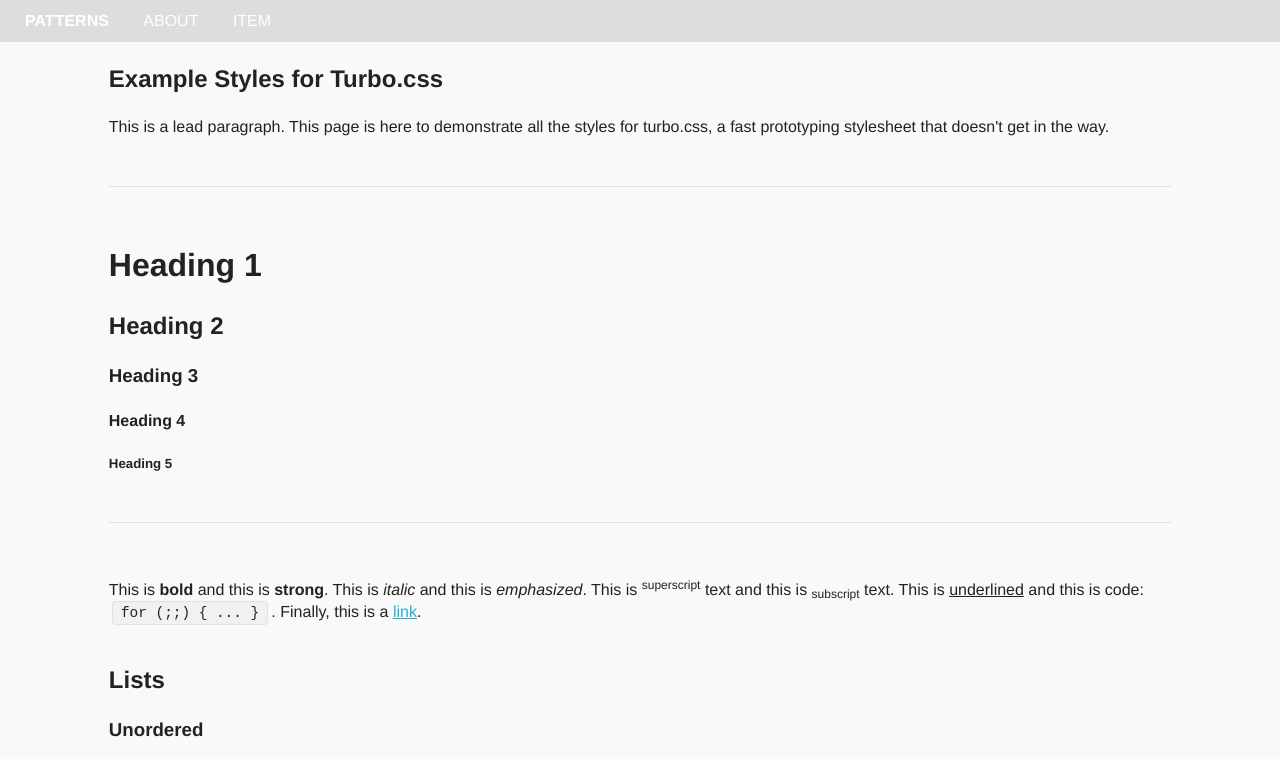
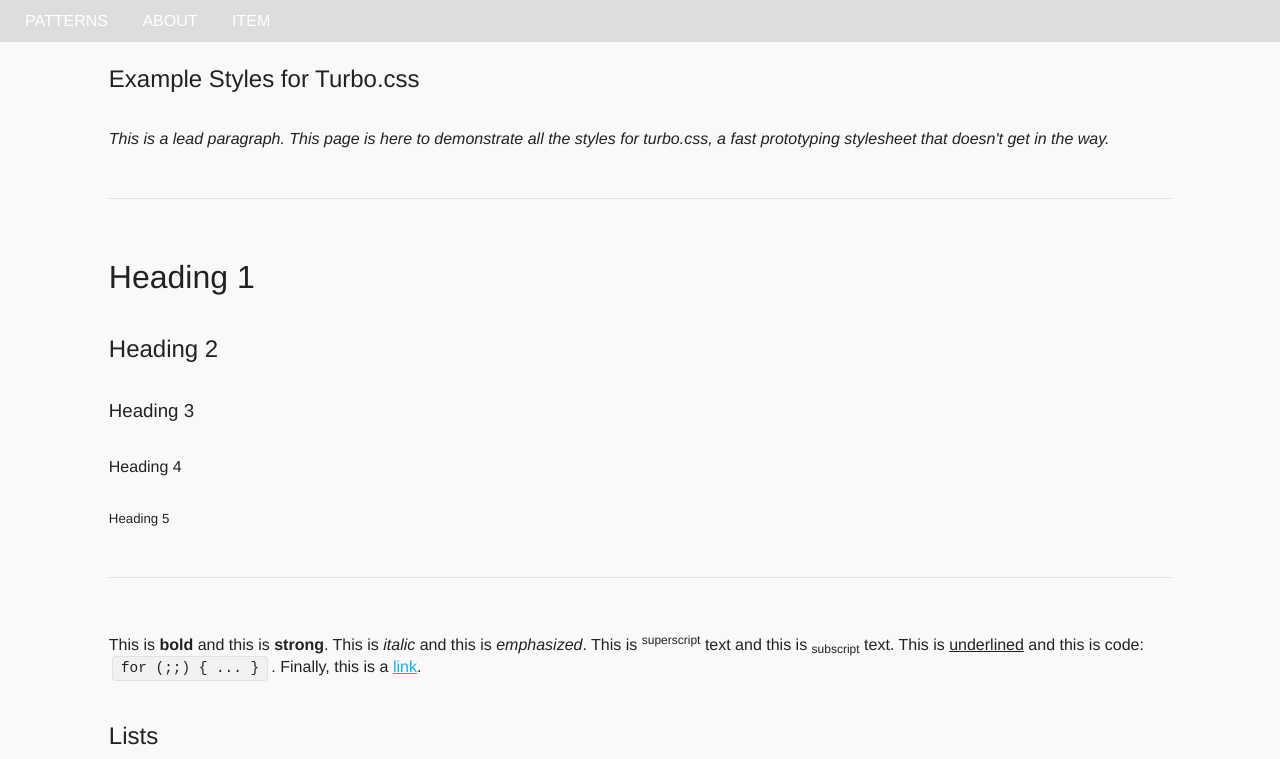
Before and after one commit to ek-nz/turbo, a plain HTML site: page index.html in a window 1280 px wide. Shown: the top 759 px of the page. Drawn offline with Linux system fonts and the light colour scheme.

Commit message:
Add typeography

```diff
--- a/turbo.css
+++ b/turbo.css
@@ -94,6 +94,17 @@ textarea {
    Author's custom styles
    ========================================================================== */
 /* The following comes from Skeleton css */
+
+/* Typography
+–––––––––––––––––––––––––––––––––––––––––––––––––– */
+h1, h2, h3, h4, h5, h6 {
+    margin-top: 0;
+    margin-bottom: 2rem;
+    font-weight: 300; }
+
+
+  p {
+    margin-top: 0; }
 
 /* Links
 –––––––––––––––––––––––––––––––––––––––––––––––––– */
@@ -302,6 +313,7 @@ nav ul {
     padding: 10px;
     background-color: #ddd;
     text-transform: uppercase;
+    margin-bottom: 20px;
 }
 
 nav li {
@@ -315,7 +327,9 @@ nav a {
     font-weight: lighter;
 }
 
-
+.lead {
+    font-style: italic;
+}
 
 
 
```
